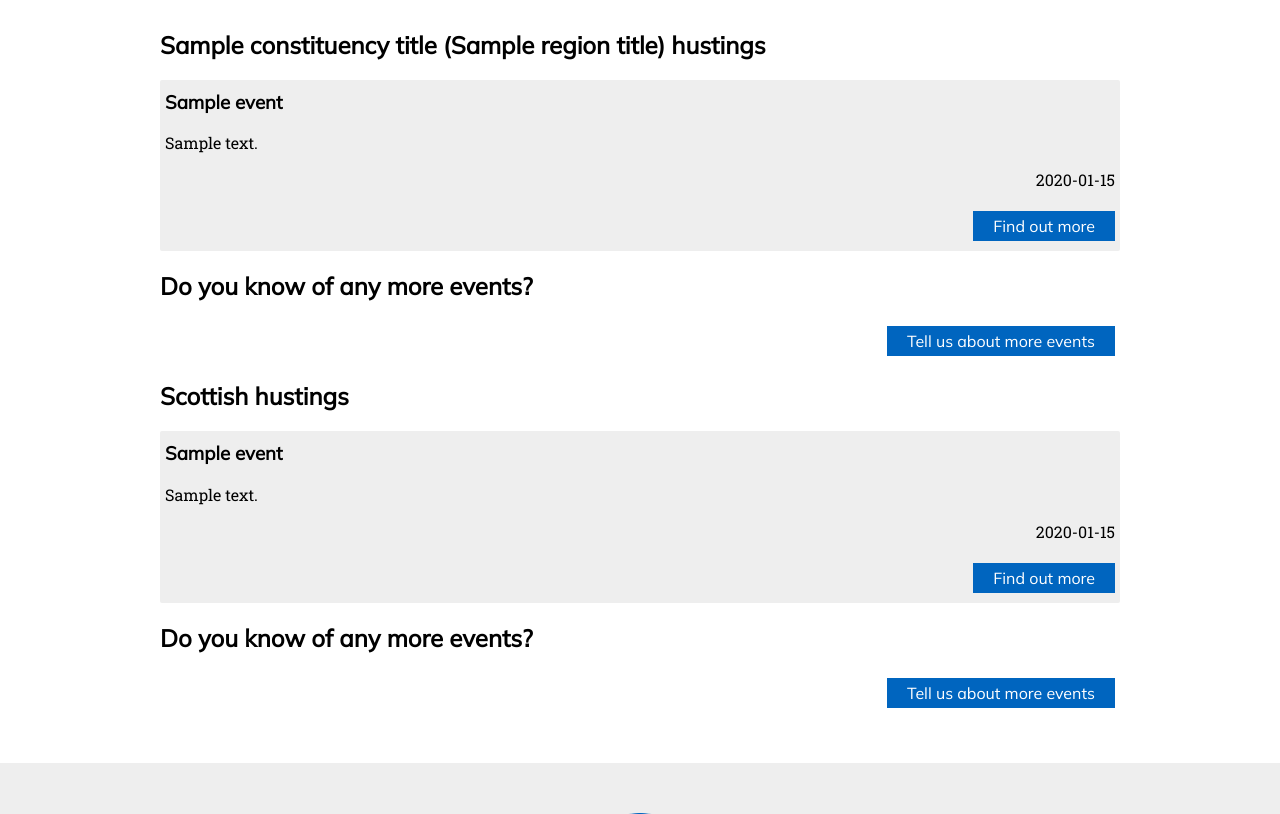
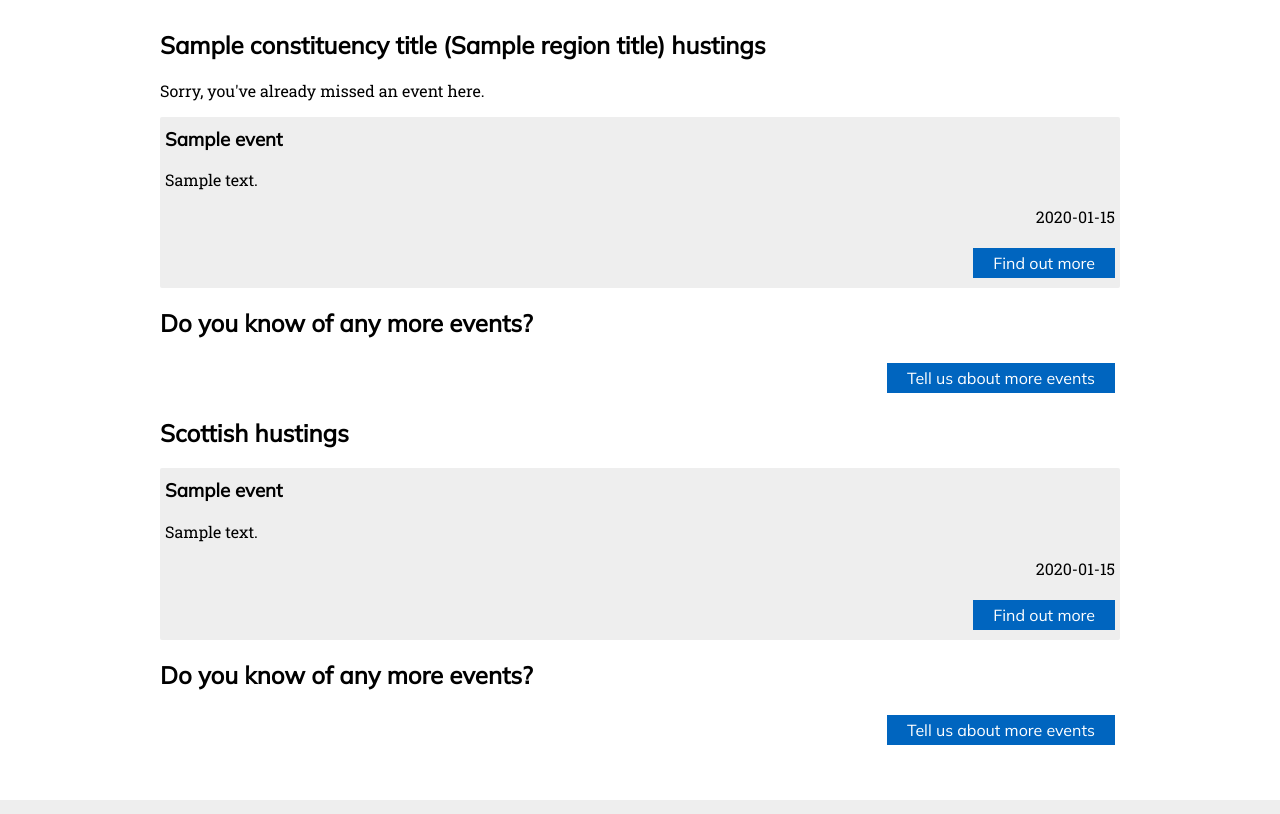
Before and after one commit to meetyournextmsp/website, a Flask app: template meetyournextmsp/templates/constituency.html in a window 1280 px wide. Shown: the part 103-917 px from the top of the page. Run offline with Flask 2, Linux system fonts and the light colour scheme; the template is opened without the code that fills it: most values are stand-ins (such as "Sample title", 1, 10 or a date in 2020).

Commit message:
Show count of past events & tweak language if no future events

```diff
--- a/meetyournextmsp/templates/constituency.html
+++ b/meetyournextmsp/templates/constituency.html
@@ -19,6 +19,12 @@
         <div itemscope itemtype="https://schema.org/Place">
             <meta itemprop="name" content="{{ constituency_title }}, Scotland" />
 
+            {% if past_events_count == 1 %}
+                <p>Sorry, you've already missed an event here.</p>
+            {% elif past_events_count > 1 %}
+                <p>Sorry, you've already missed {{ past_events_count }} events here.</p>
+            {% endif %}
+
             {% if events %}
 
                 {% for event in events %}
@@ -27,7 +33,7 @@
 
             {% else %}
 
-                Sorry, we don't know of any events for {{ constituency_title }} or the region of {{ region_title }}.
+                <p>Sorry, we don't know of any future events for {{ constituency_title }} or the region of {{ region_title }}.</p>
 
             {% endif %}
 
```
Also changed, not shown: meetyournextmsp/__init__.py (+9 -1 lines).
